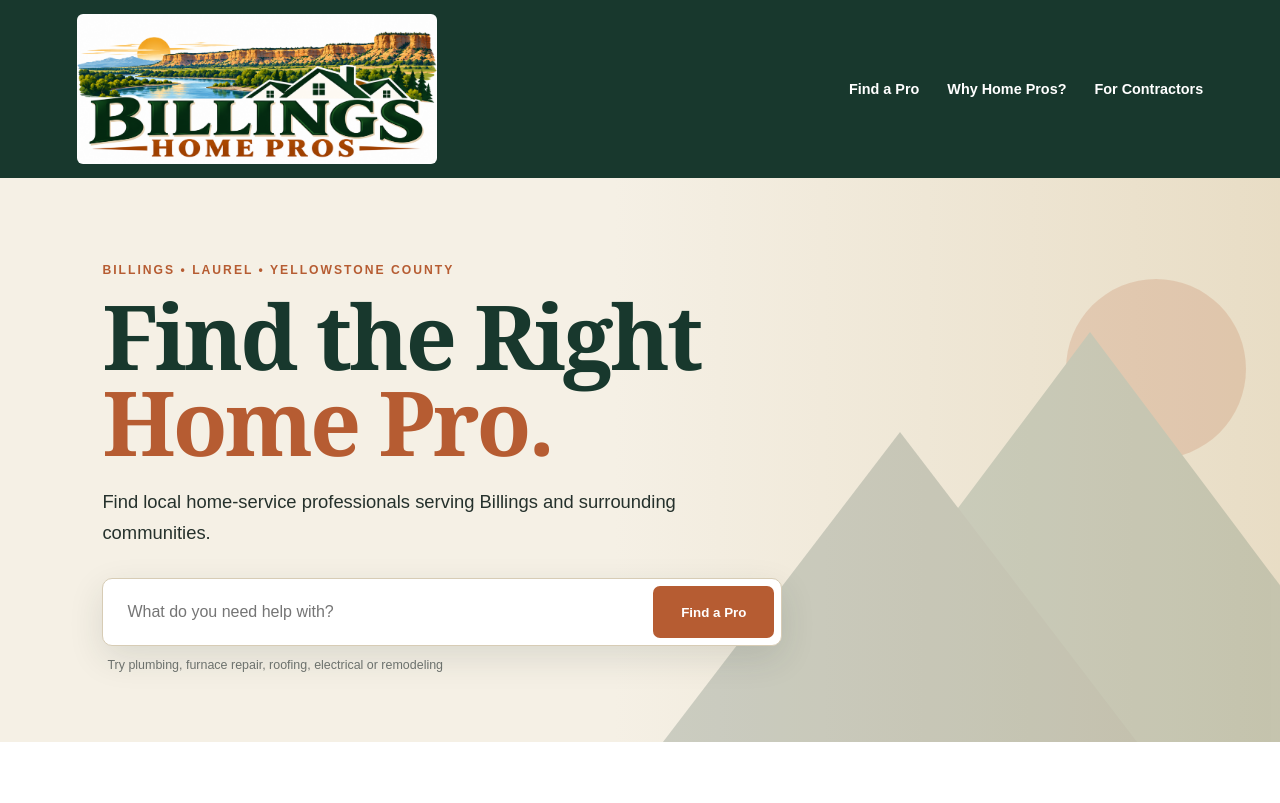
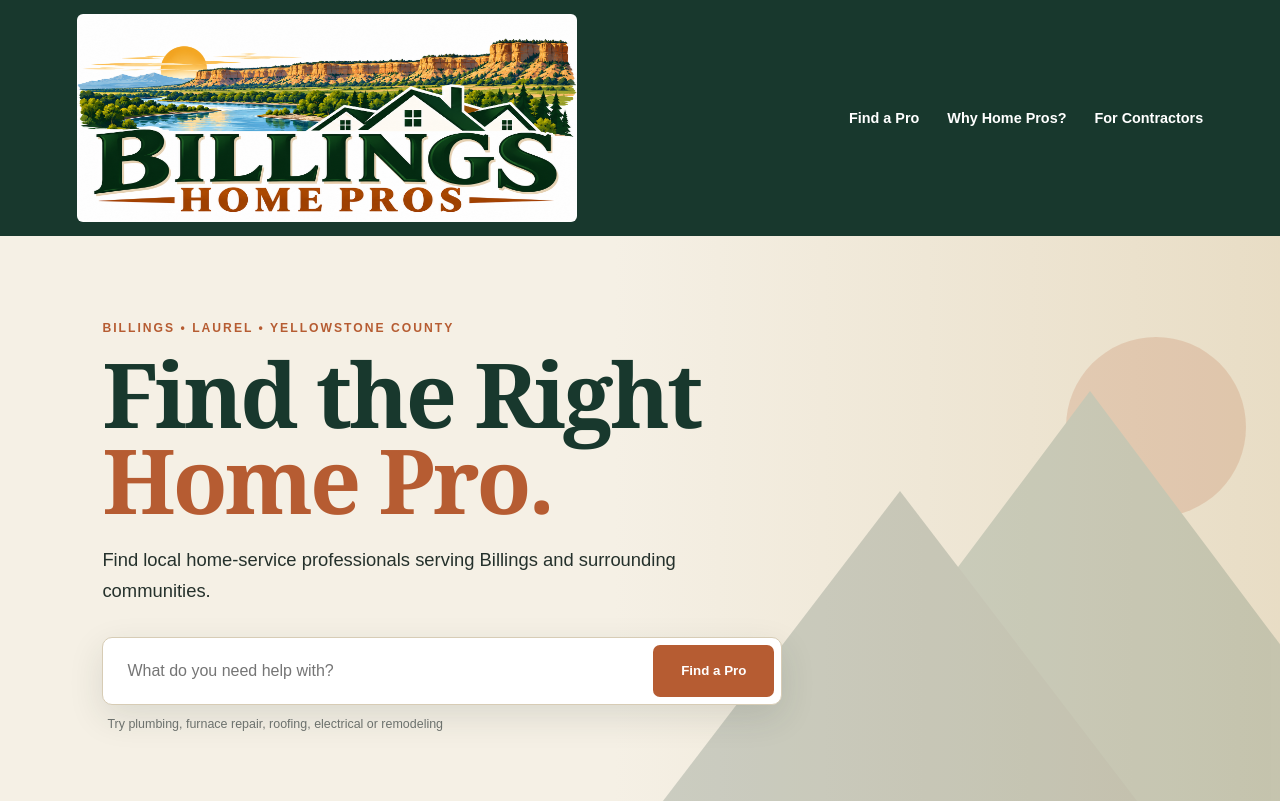
Before and after one commit to Cheddaronbass/billingshomepros, a Next.js app: page / in a window 1280 px wide. Shown: the top 803 px of the page. Built offline with nearby package versions, Linux system fonts and the light colour scheme.

Commit message:
Increase header logo width to 500px

```diff
--- a/app/globals.css
+++ b/app/globals.css
@@ -48,7 +48,7 @@ header {
 
 .headerLogo {
   display: block;
-  width: 360px;
+  width: 500px;
   max-width: 100%;
   height: auto;
   border-radius: 6px;
```
